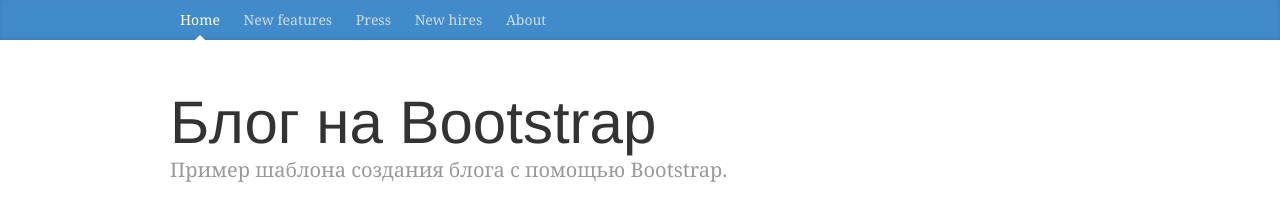
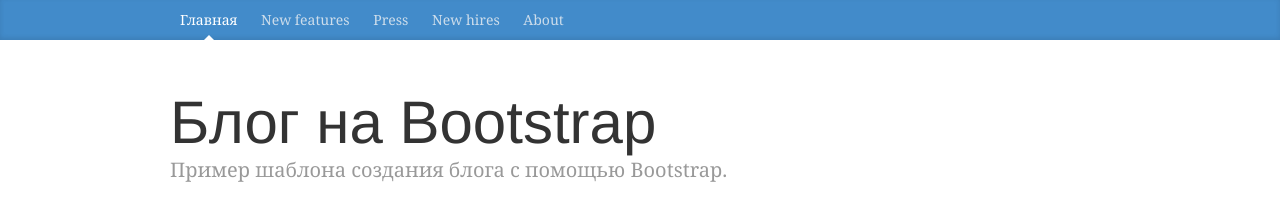
Before and after one commit to anatoliy017/anatoliy017.github.io, a Jekyll site: the page built from index.md, in a window 1280 px wide. Shown: the top 204 px of the page. Built offline with Jekyll 4.4.1, drawn with Linux system fonts in a browser that asks for light colours; comment, search, counter and statistics services are not loaded.

Commit message:
Update top-menu.html

```diff
--- a/_includes/top-menu.html
+++ b/_includes/top-menu.html
@@ -1,5 +1,5 @@
 <nav class="blog-nav">
-          <a class="blog-nav-item active" href="#">Home</a>
+          <a class="blog-nav-item active" href="#">Главная</a>
           <a class="blog-nav-item" href="#">New features</a>
           <a class="blog-nav-item" href="#">Press</a>
           <a class="blog-nav-item" href="#">New hires</a>
```
